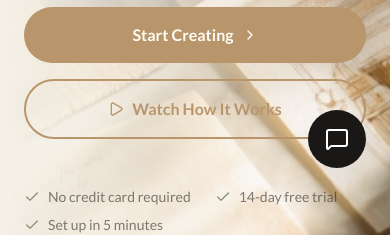
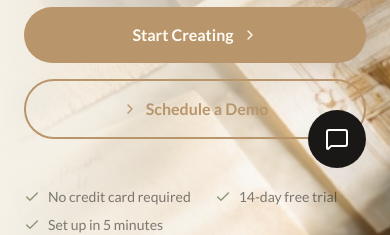
Before and after one commit to TARIFEATTAR/madison-studio-landing-page, a React (Vite) app: page / in a window 390 px wide. Shown: the part 652-887 px from the top of the page. Built offline with nearby package versions, Linux system fonts and the light colour scheme.

Commit message:
Enhance homepage: visuals, smooth scroll animations, cohesive thin icons, updated CTAs, and refined mobile menu

```diff
--- a/components/FinalCTA.tsx
+++ b/components/FinalCTA.tsx
@@ -28,8 +28,8 @@ const FinalCTA: React.FC = () => {
 
         <div className="flex flex-col sm:flex-row gap-6 justify-center items-center mb-8">
           <a
-            href="https://cal.com/team/madison-studio/demo"
-            target="_blank"
+            href="https://app.madisonstudio.io/auth"
+            target="_self"
             rel="noopener noreferrer"
             className="bg-ink-black text-parchment px-10 py-5 rounded-full text-lg font-semibold hover:bg-charcoal transition-all hover:scale-105 shadow-xl w-full sm:w-auto flex items-center justify-center gap-2 group"
           >
--- a/components/Hero.tsx
+++ b/components/Hero.tsx
@@ -45,8 +45,8 @@ const Hero: React.FC = () => {
             {/* CTAs */}
             <div className="flex flex-col sm:flex-row gap-4 pt-2">
               <a
-                href="https://cal.com/team/madison-studio/demo"
-                target="_blank"
+                href="https://app.madisonstudio.io/auth"
+                target="_self"
                 rel="noopener noreferrer"
                 className="bg-brass text-parchment px-8 py-4 rounded-full text-base font-semibold hover:bg-brass/90 transition-all hover:shadow-xl hover:-translate-y-1 flex items-center justify-center gap-2 group relative overflow-hidden"
               >
@@ -54,10 +54,15 @@ const Hero: React.FC = () => {
                 <span>Start Creating</span>
                 <ChevronRight className="w-4 h-4 transition-transform group-hover:translate-x-1" />
               </a>
-              <button className="bg-transparent border-2 border-brass text-brass px-8 py-4 rounded-full text-base font-semibold hover:bg-brass/10 transition-all flex items-center justify-center gap-2">
-                <Play className="w-4 h-4" />
-                <span>Watch How It Works</span>
-              </button>
+              <a
+                href="https://cal.com/team/madison-studio/demo"
+                target="_blank"
+                rel="noopener noreferrer"
+                className="bg-transparent border-2 border-brass text-brass px-8 py-4 rounded-full text-base font-semibold hover:bg-brass/10 transition-all flex items-center justify-center gap-2"
+              >
+                <ChevronRight className="w-4 h-4" />
+                <span>Schedule a Demo</span>
+              </a>
             </div>
 
             {/* Trust Indicators */}
```
